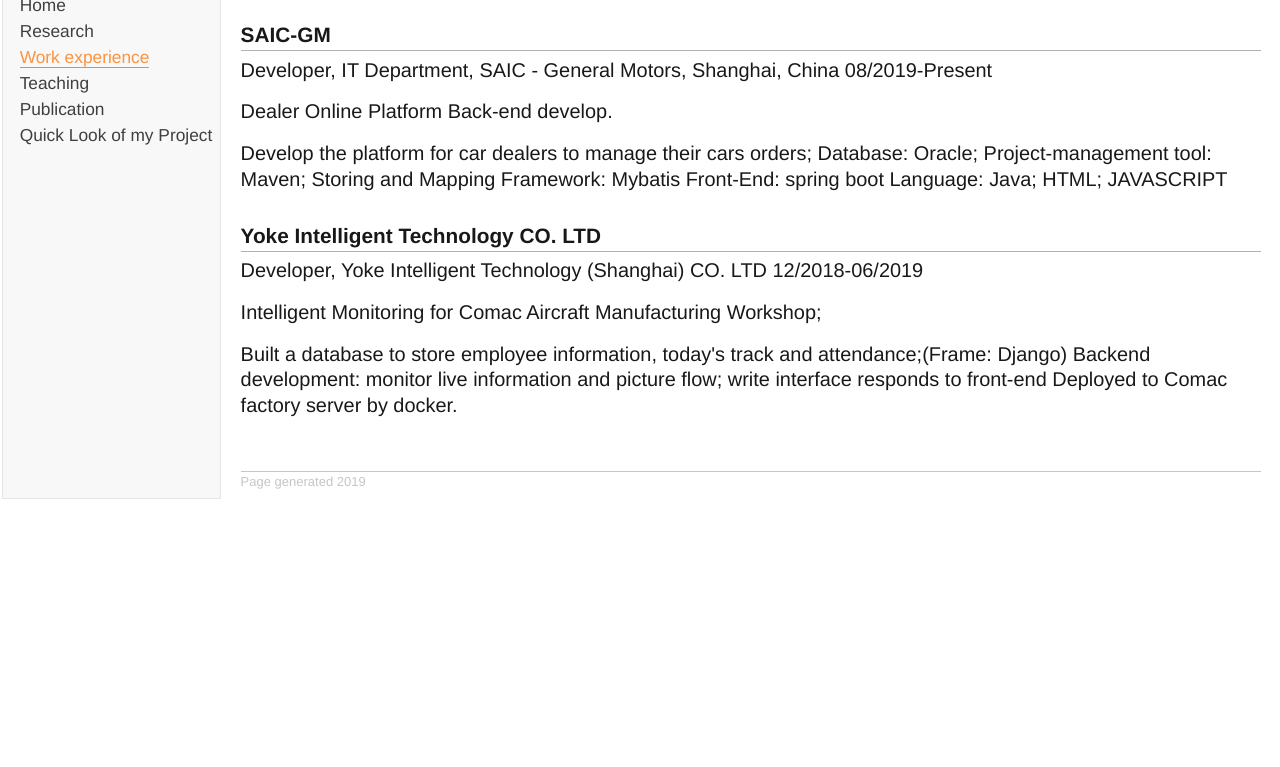
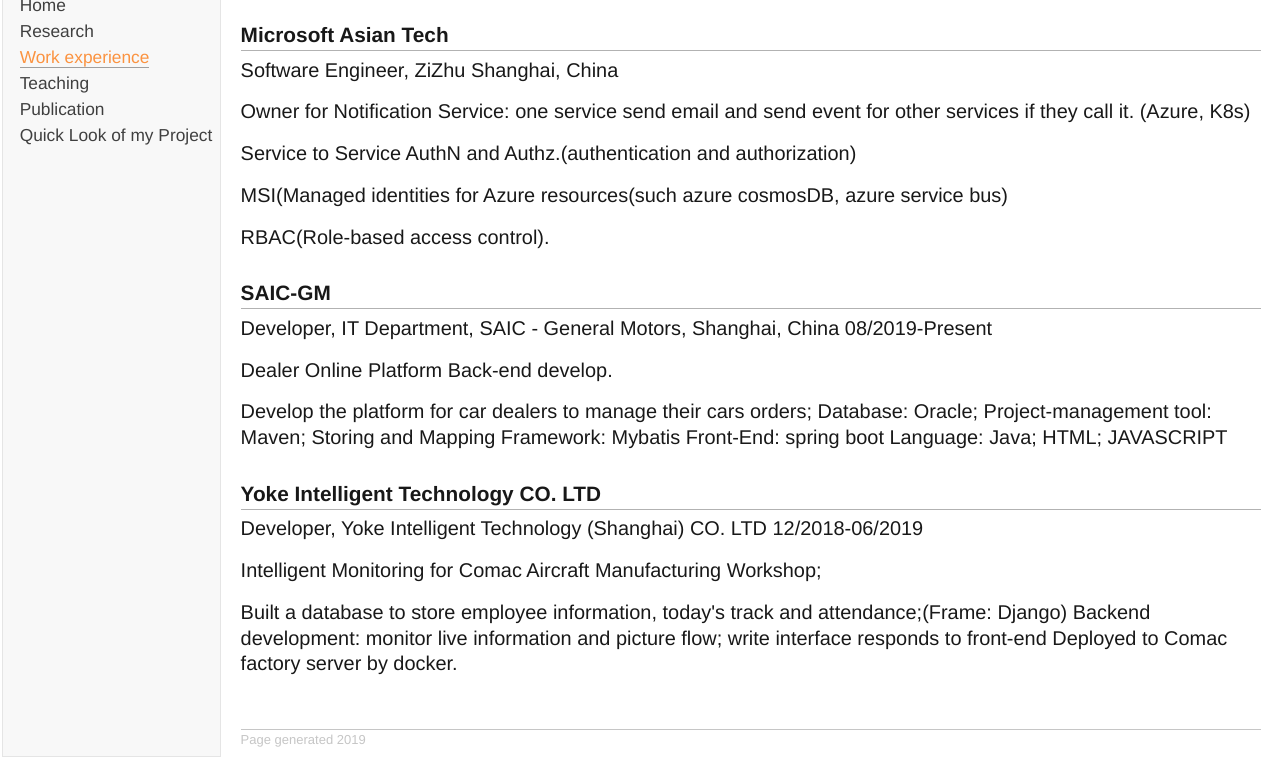
Before and after one commit to qingqingye/qingqingye.github.io, a plain HTML site: page work.html in a window 1280 px wide. Shown: the part 61-828 px from the top of the page. Before the commit the page ends 800 px from the top, so only its background shows below. Drawn offline with Linux system fonts and the light colour scheme.

Commit message:
update personal page

```diff
--- a/work.html
+++ b/work.html
@@ -24,6 +24,13 @@
 <div id="toptitle">
 <h1>Work Experience</h1>
 </div>
+<h2>Microsoft Asian Tech</h2>
+    <p> Software Engineer, ZiZhu Shanghai, China</p>
+    <p>Owner for Notification Service: one service send email and send event for other services if they call it. (Azure, K8s)</p>
+    <p>Service to Service AuthN and Authz.(authentication and authorization)</p>
+    <p>MSI(Managed identities for Azure resources(such azure cosmosDB, azure service bus) </p>
+    <p>RBAC(Role-based access control).</p>
+
 <h2>SAIC-GM</h2>
     <p>Developer, IT Department, SAIC - General Motors, Shanghai, China	08/2019-Present</p>
     <p> Dealer Online Platform Back-end develop.</p>
```
Also changed, not shown: home.html (+4 -2 lines), 1 other file.
